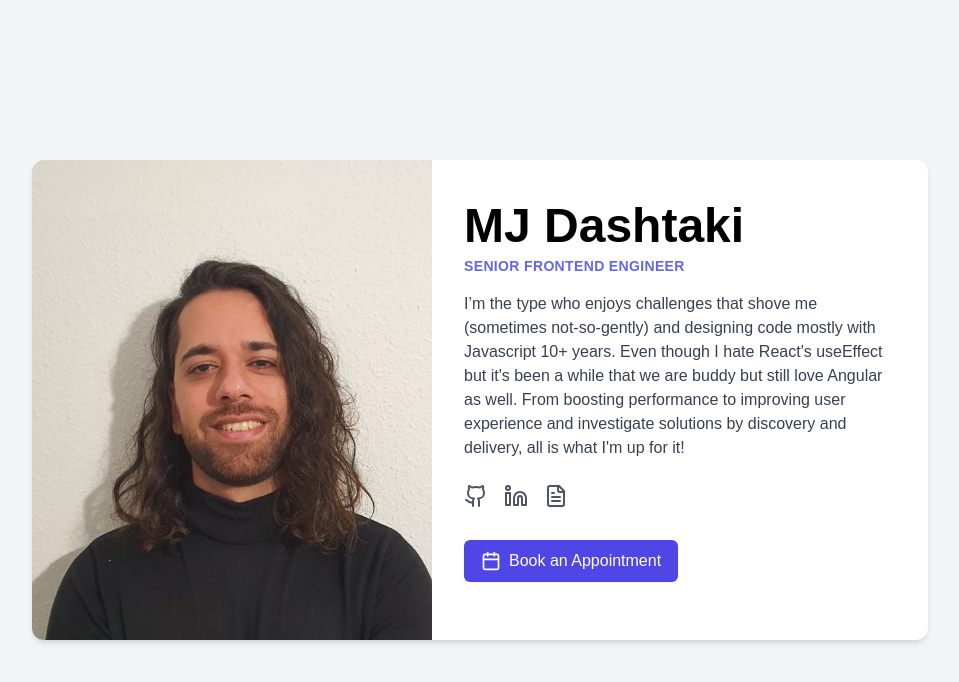
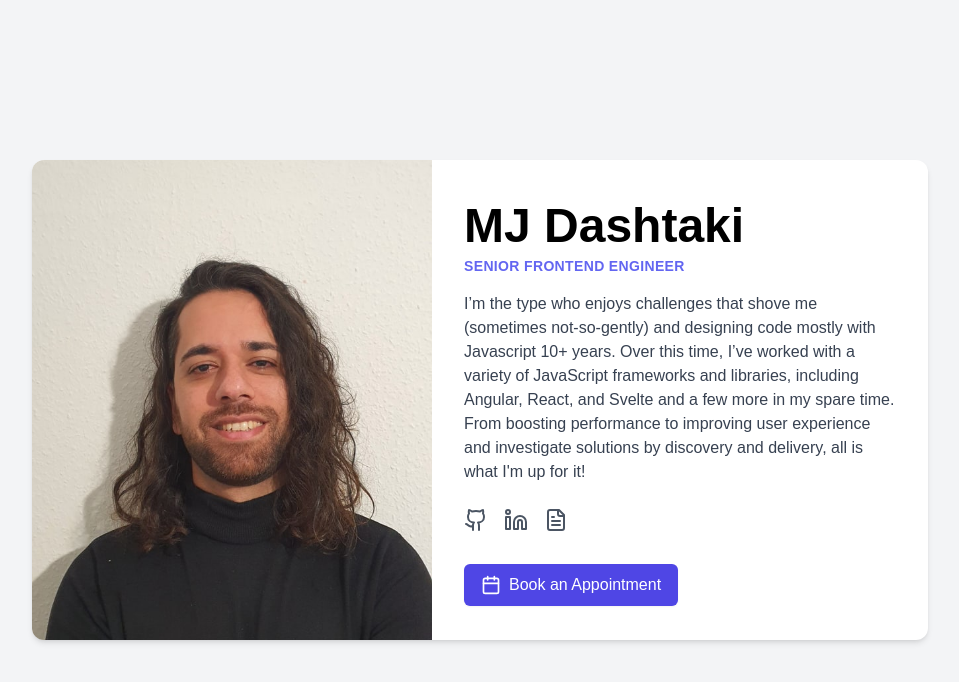
Before and after one commit to dashtaki/mjdashtaki, a Next.js app: page / in a window 1280 px wide. Shown: the top 682 px of the page, without its empty margins (160-1119 px from the left). Built offline with nearby package versions, Linux system fonts and the light colour scheme.

Commit message:
Change bio description

```diff
--- a/src/app/page.tsx
+++ b/src/app/page.tsx
@@ -22,7 +22,7 @@ export default function MainPage() {
             </div>
             <p className="mt-4 text-gray-700">
               I’m the type who enjoys challenges that shove me (sometimes not-so-gently) and designing code mostly with Javascript 10+ years.
-              Even though I hate React's useEffect but it's been a while that we are buddy but still love Angular as well. From boosting
+              Over this time, I’ve worked with a variety of JavaScript frameworks and libraries, including Angular, React, and Svelte and a few more in my spare time. From boosting
               performance to improving user experience and investigate solutions by discovery and delivery, all is what I'm up for it!
             </p>
             <div className="mt-6 flex space-x-4">
```
